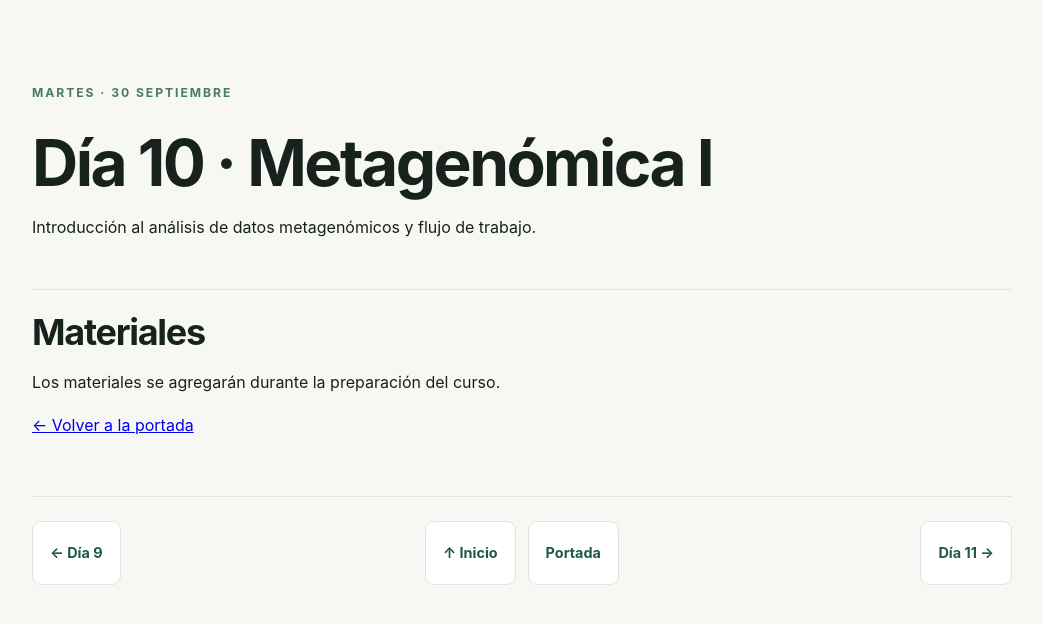
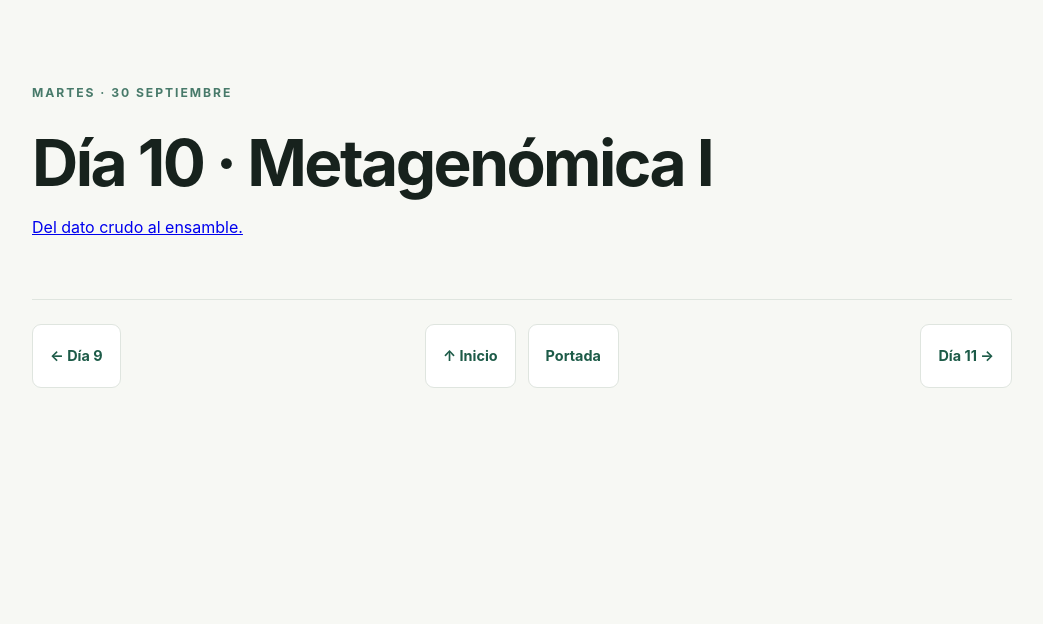
Before and after one commit to vitoem/HBGT_2026, a Jekyll site: the page built from docs/dia-10.md, in a window 1280 px wide. Shown: the top 624 px of the page, without its empty margins (118-1161 px from the left). Built offline with Jekyll 4.4.1, drawn with Linux system fonts in a browser that asks for light colours.

Commit message:
Update Día 10 content and remove sections
Removed introductory text and materials section.

```diff
--- a/docs/dia-10.md
+++ b/docs/dia-10.md
@@ -4,13 +4,5 @@ title: "Día 10 · Metagenómica I"
 ---
 
 <span class="eyebrow">Martes · 30 septiembre</span>
-
 # Día 10 · Metagenómica I
-
-Introducción al análisis de datos metagenómicos y flujo de trabajo.
-
-## Materiales
-
-Los materiales se agregarán durante la preparación del curso.
-
-[← Volver a la portada](./)
+[Del dato crudo al ensamble.](https://dianaoaxaca.github.io/reads2mags_inecol/00.Contenido.html#d%C3%ADa-1-del-dato-crudo-al-ensamble)
```
